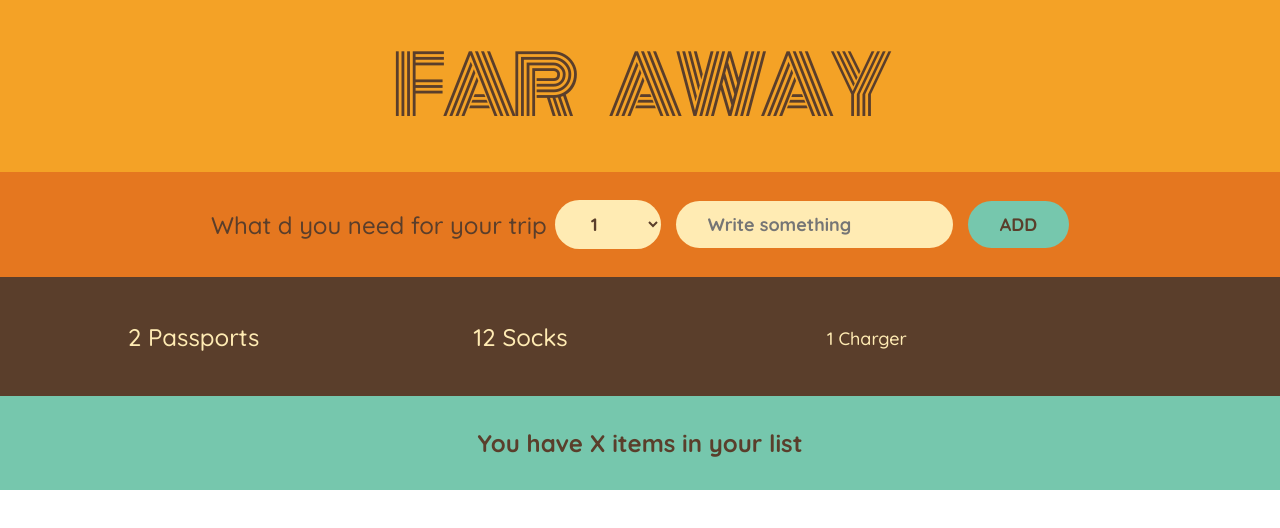
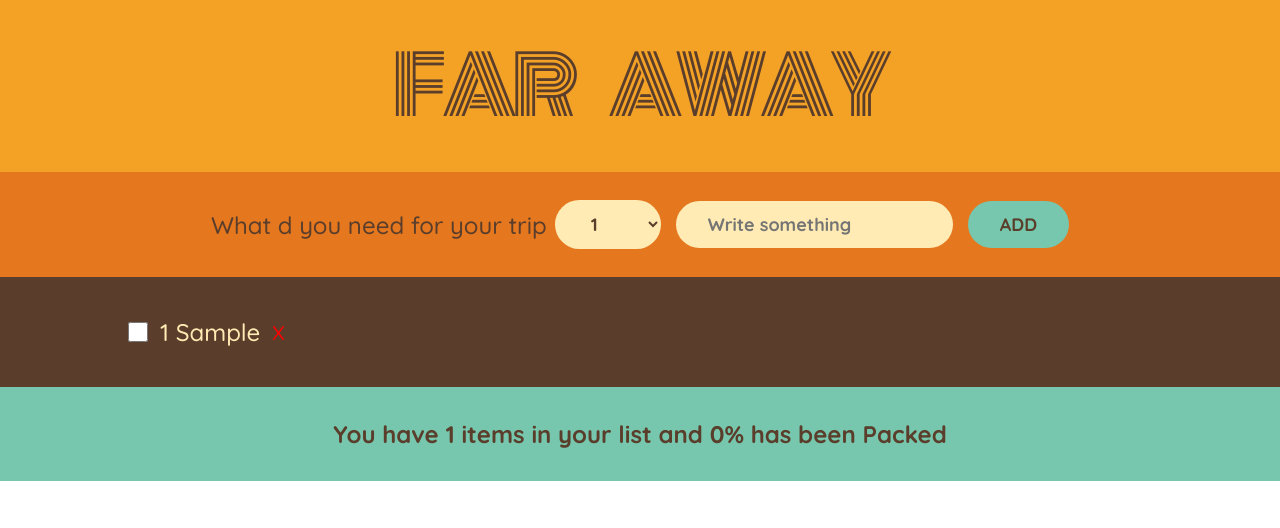
Before and after one commit to patel9619ali/travel-list, a React (Create React App) app: page / in a window 1280 px wide. Both pictures are taken after typing "Sample" into the empty fields and a click on the button "ADD". Shown: the top 528 px of the page. Built offline with nearby package versions, Linux system fonts and the light colour scheme; the HTML template or start-up script is replaced by a standard one.

Commit message:
08-May-2024-newTravelListChanges

```diff
--- a/src/App.js
+++ b/src/App.js
@@ -1,18 +1,38 @@
 import {Fragment, useState} from 'react';
 import './App.css';
-const initialItems = [
-  { id: 1, description: "Passports", quantity: 2, packed: false },
-  { id: 2, description: "Socks", quantity: 12, packed: false },
-  { id: 3, description: "Charger", quantity: 1, packed: true },
-];
+// const initialItems = [
+//   { id: 1, description: "Passports", quantity: 2, packed: false },
+//   { id: 2, description: "Socks", quantity: 12, packed: false },
+//   { id: 3, description: "Charger", quantity: 1, packed: true },
+// ];
 
 function App() {
+const [items,setItems] = useState([]);
+function handleAdd(item){
+  setItems((items)=>[...items,item]);
+}
+function handleDelete(idToDelete){
+  setItems(items.filter(items => items.id !== idToDelete))
+}
+function handleCheckbox(idToChecked,id){
+  setItems(items.map(item=> {
+    console.log(item.id === id);
+    if(item.id === id){
+      item.packed = !idToChecked;
+      console.log(item,"item1");
+      return item;
+    }
+    console.log(item,"item2");
+    return item;
+  }
+  ));
+}
 return(
   <Fragment>
     <Logo/>
-    <Form/>
-    <PackingList/>
-    <Stats/>
+    <Form onAdditem={handleAdd}/>
+    <PackingList items={items} handleDelete={handleDelete} handleCheckbox={handleCheckbox}/>
+    <Stats items={items}/>
   </Fragment>
 )
 
@@ -22,17 +42,18 @@ function Logo(){
     <h1>Far Away</h1>
   )
 }
-function Form(){
+function Form({onAdditem}){
   const [search,setSearch] = useState("");
   const [quantity,setQuantity] = useState(1);
-  function handleSubmit(e){
+
+
+    function handleSubmit(e){
     e.preventDefault();
-    if(search.length){
+    if (!search.length) return;
       let newItems = {search , quantity , id: Math.ceil(Math.random() * 100000) , packed: false};
+      onAdditem(newItems);
       setSearch("");
       setQuantity(1);
-      console.log(newItems)
-    }
   }
   return(
     <div className="add-form" onSubmit={handleSubmit}>
@@ -45,29 +66,34 @@ function Form(){
     </div>
   )
 }
-function PackingList(){
+function PackingList({items,handleDelete,handleCheckbox}){
   return(
     <div className="list">
       <ul>
-        {initialItems.map(items=><Items items={items} key={items.id}/>)}
+        {items.map(items=><Items items={items} key={items.id} handleDelete={handleDelete} handleCheckbox={handleCheckbox}/>)}
       </ul>
     </div>
 
   )
 }
 
-function Items({items}){
-  // console.log(items);
+function Items({items,handleDelete,handleCheckbox}){
+  // console.log(items,"In list");
   return(
   <>
-    <li className={items.packed ? "strick": ""}>{items.quantity} {items.description}</li>
+    <li className={items.packed ? "strick": ""}><input type="checkbox" value={items.packed} onClick={()=>handleCheckbox(items.packed,items.id)}/>{items.quantity} {items.search}<span className="x_factor" onClick={()=>handleDelete(items.id)}>X</span></li>
   </>
   )
 
 }
-function Stats(){
+function Stats({items}){
+  let numItems = items.length;
+  let packeditem = items.filter(items => items.packed);
+  console.log(packeditem.length,"packeditem.length");
+  console.log(numItems,"numItems.length");
+  let percentagePackedItems = (packeditem.length/numItems)*100;
   return(
-    <div className="stats">You have X items in your list</div>
+    <div className="stats">{`You have ${numItems} items in your list and ${packeditem.length == 0? "0":percentagePackedItems}% has been Packed`}</div>
   )
 }
 export default App;
--- a/src/index.css
+++ b/src/index.css
@@ -147,3 +147,18 @@ input[type="checkbox"] {
 .form_wrapper select, .form_wrapper input{
   margin-right: 15px;
 }
+.x_factor{
+  font-size: 20px;
+  color: red;
+  cursor: pointer;
+}
+.strick{
+  position: relative;
+}
+.strick::after{
+  content: "";
+  position: absolute;
+  border-bottom: 5px solid black;
+  top: 50%;
+  width: 30%;
+}
```
